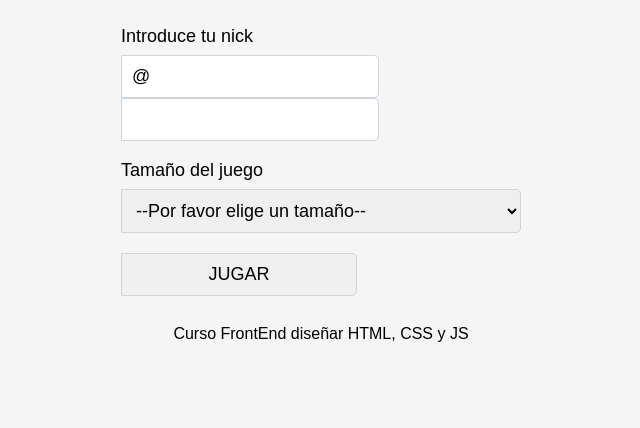
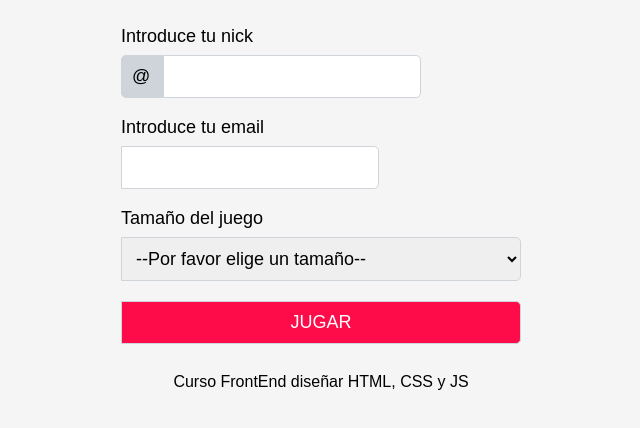
Before and after one commit to JuanCigales/masterDots, a plain HTML site: page index.html in a window 1280 px wide. Shown: the part 96-524 px from the top of the page, without its empty margins (319-959 px from the left). Drawn offline with Linux system fonts and the light colour scheme.

Commit message:
reset estilos y index avanzando

```diff
--- a/css/estilos.css
+++ b/css/estilos.css
@@ -36,7 +36,7 @@ input{
     font-size: 18px;
 }
 
-.itemform input [type="submit"]{
+input[type=submit]{
     background-color: #fd0c49;
     color: #fff;
     font-weight: 40;
@@ -52,3 +52,12 @@ select{
     font-weight: 200;
     font-size: 18px;
 }
+
+/*IDs*/
+#nicka{
+    float: left;
+    width: 20px;
+    background-color: #ced4da;
+    border: 1px solid #ced4da;
+    border-radius: 5px 0px 0px 5px;
+}
--- a/index.html
+++ b/index.html
@@ -18,8 +18,12 @@
             <form action="#">
                 <div class="itemform">
                     <label for="nick">Introduce tu nick</label>
-                    <input type="text" name="nick" value="@" id="nicka" required>
+                    <input type="text" name="nick" value="@" id="nicka" readonly>
                     <input type="text" name="nick" id="nick" required>
+                </div>
+                <div class="itemform">
+                    <label for="correo">Introduce tu email</label>
+                    <input type="email" name="correo" id="correo">
                 </div>
                 <div class="itemform">
                     <label for="tamano">Tamaño del juego</label>
```
